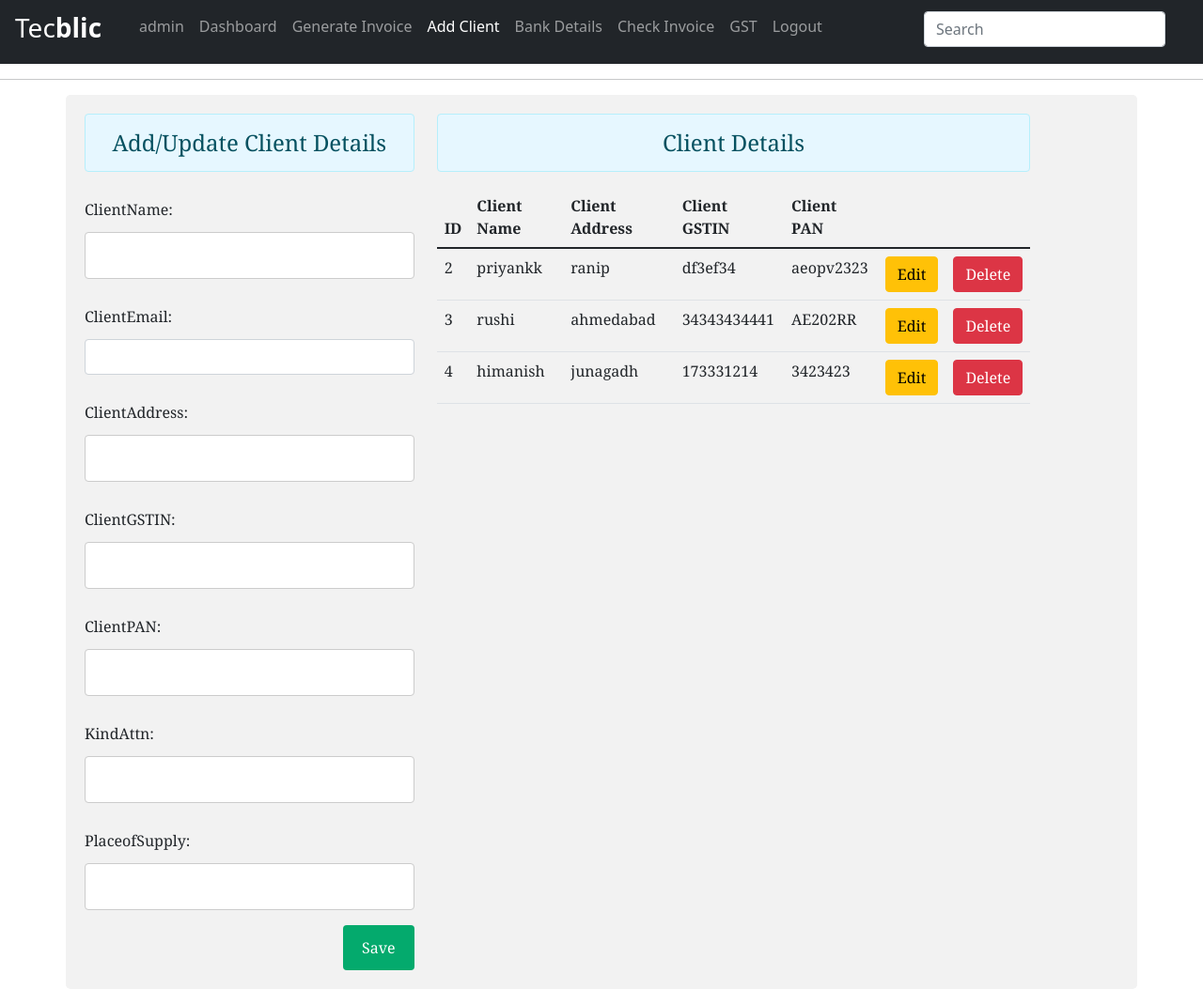
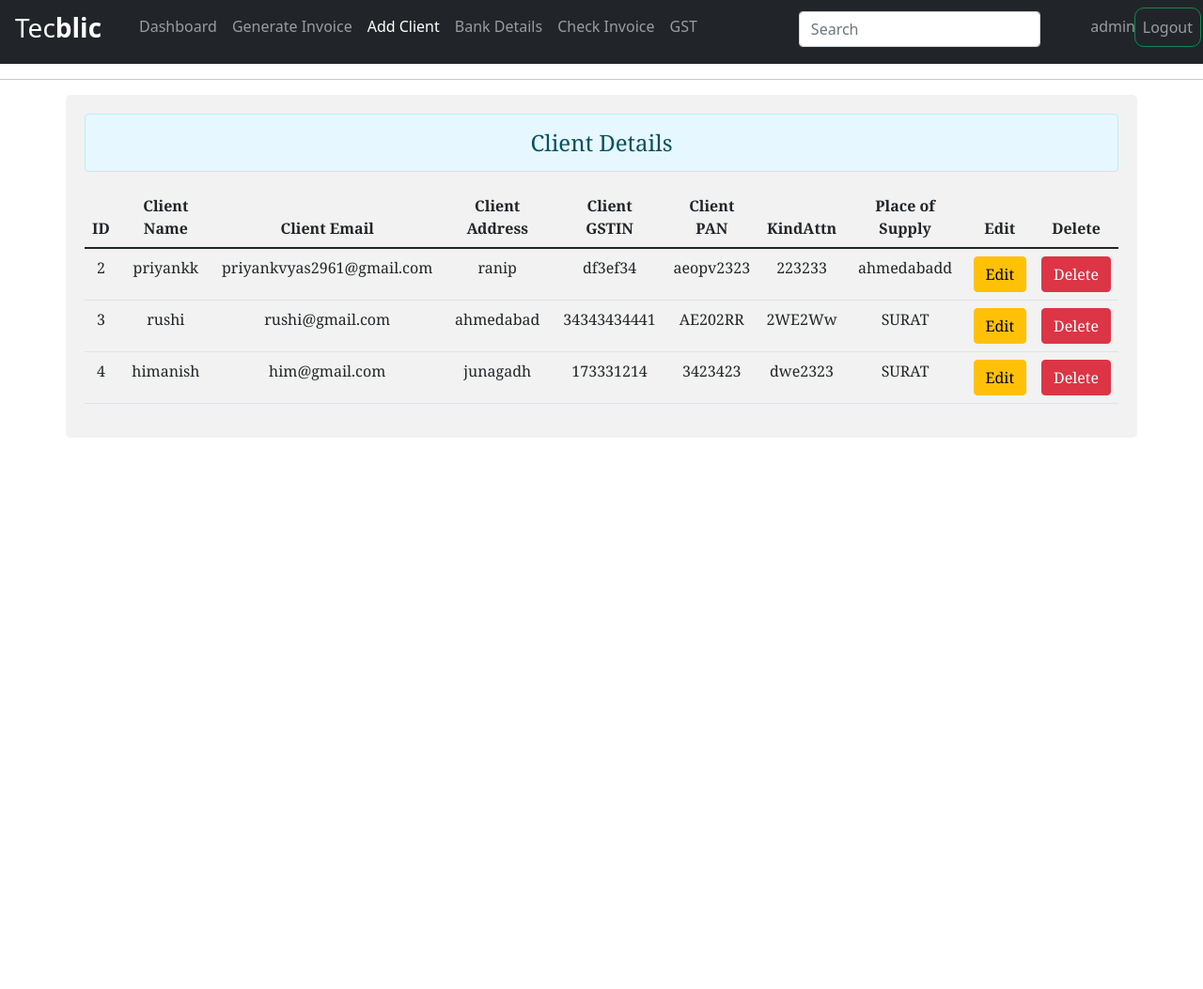
Before and after one commit to priyank-tecblic/tecblic-invoice-portal, a Django app: page /add in a window 1280 px wide. Shown: the whole page at 94% size. After the commit the page ends 466 px from the top, so only its background shows below. Run offline with Django 3.2, Linux system fonts and the light colour scheme; a user stored in the database is signed in; data comes from the database, SQL or seed files in the repository; some libraries are stand-ins or nearby versions.

Commit message:
add client edit button change

```diff
--- a/tecblicapp/templates/tecblicapp/add_client.html
+++ b/tecblicapp/templates/tecblicapp/add_client.html
@@ -9,7 +9,7 @@
     <link href="https://cdn.jsdelivr.net/npm/bootstrap@5.1.3/dist/css/bootstrap.min.css" rel="stylesheet" integrity="sha384-1BmE4kWBq78iYhFldvKuhfTAU6auU8tT94WrHftjDbrCEXSU1oBoqyl2QvZ6jIW3" crossorigin="anonymous">
     <script src="https://cdn.jsdelivr.net/npm/@popperjs/core@2.10.2/dist/umd/popper.min.js" integrity="sha384-7+zCNj/IqJ95wo16oMtfsKbZ9ccEh31eOz1HGyDuCQ6wgnyJNSYdrPa03rtR1zdB" crossorigin="anonymous"></script>
     <script src="https://cdn.jsdelivr.net/npm/bootstrap@5.1.3/dist/js/bootstrap.min.js" integrity="sha384-QJHtvGhmr9XOIpI6YVutG+2QOK9T+ZnN4kzFN1RtK3zEFEIsxhlmWl5/YESvpZ13" crossorigin="anonymous"></script>
-    <script src="jquery-3.6.0.min.js"></script>
+    <script src="static/jquery-3.6.0.min.js"></script>
     <script src="https://ajax.googleapis.com/ajax/libs/jquery/3.6.0/jquery.min.js"></script>
     <link rel="icon" type="image/x-icon" href="/static/tecblic.png">
 
@@ -94,7 +94,7 @@
 <hr>
 <div class="container">
 
-    <div class="row" style="font-family: Georgia, 'Times New Roman', Times, serif; ">
+    <!-- <div class="row" style="font-family: Georgia, 'Times New Roman', Times, serif; ">
         <div class="col-sm-4">
             <h4 class="text-center alert alert-info" style="background-color: #e6f7ff;">Add/Update Client Details</h4>
             <form id="form" action="add" method="POST">
@@ -103,30 +103,40 @@
                 {{form.as_p}}
                 <input type="submit" class="btn btn-success" id="btnsave" value="Save">
             </form>
-        </div>
-        <div class="col-sm-7" style="font-family: Georgia, 'Times New Roman', Times, serif;">
+        </div> -->
+        {% csrf_token %}
+        <div class="text-center" style="font-family: Georgia, 'Times New Roman', Times, serif;">
             <h4 class="text-center alert alert-info" style="background-color: #e6f7ff;">Client Details</h4>
             <table class="table table-hover">
                 <thead>
                     <tr>
                         <th scope="col">ID</th>
                         <th scope="col">Client Name</th>
+                        <th scope="col">Client Email</th>
                         <th scope="col">Client Address</th>
                         <th scope="col">Client GSTIN</th>
                         <th scope="col">Client PAN</th>
+                        <th scope="col">KindAttn</th>
+                        <th scope="col">Place of Supply</th>
+                        <th scope="col">Edit</th>
+                        <th scope="col">Delete</th>
 
                     </tr>
                 </thead>
                 <tbody id="tbody">
                     {% for cl in clientdetails %}
                     <tr>
-                        <td>{{ cl.id }}</td>
-                        <td>{{ cl.clientName }}</td>
-                        <td>{{ cl.clientAddress }}</td>
-                        <td>{{ cl.clientGSTIN }}</td>
-                        <td>{{ cl.clientPAN }}</td>
-                        <td><input type="button" data-sid="{{cl.id}}" class="btn btn-warning btn-edit" value="Edit"></td>
-                        <td><input type="button" data-sid="{{cl.id}}" class="btn btn-danger btn-del" value="Delete"></td>
+                        <!-- <td>{{ cl.id }}</td> -->
+                        <td id="id{{ cl.id }}">{{ cl.id }}</td>
+                        <td id="name{{ cl.id }}">{{ cl.clientName }}</td>
+                        <td id="email{{ cl.id }}">{{ cl.clientEmail }}</td>
+                        <td id="address{{ cl.id }}">{{ cl.clientAddress }}</td>
+                        <td id="gst{{ cl.id }}">{{ cl.clientGSTIN }}</td>
+                        <td id="pan{{ cl.id }}">{{ cl.clientPAN }}</td>
+                        <td id="kind{{ cl.id }}">{{ cl.kindAttn }}</td>
+                        <td id="place{{ cl.id }}">{{ cl.placeofSupply }}</td>
+                        <td><input type="button" data-sid="{{cl.id}}" id="e{{cl.id}}" class="button btn btn-warning btn-edit" value="Edit"></td>
+                        <td><input type="button" data-sid="{{cl.id}}" id="d{{cl.id}}" class="button btn btn-danger btn-del" value="Delete"></td>
 
                     </tr>
 
@@ -220,39 +230,107 @@
     $("tbody").on("click",".btn-edit",function(){
         console.log('edit butto clicked');
         let id=$(this).attr("data-sid");
+
+        console.log(id)
+        $('#name'+id).html('<input type="text" value="'+$('#name'+id).html()+'">')
+        $('#email'+id).html('<input type="text" value="'+$('#email'+id).html()+'">')
+        $('#address'+id).html('<input type="text" value="'+$('#address'+id).html()+'">')
+        $('#gst'+id).html('<input type="text" value="'+$('#gst'+id).html()+'">')
+        $('#pan'+id).html('<input type="text" value="'+$('#pan'+id).html()+'">')
+        $('#kind'+id).html('<input type="text" value="'+$('#kind'+id).html()+'">')
+        $('#place'+id).html('<input type="text" value="'+$('#place'+id).html()+'">')
+        $(this).val("Submit")
+        $('#d'+id).val("cancel")
+
+        $(this).attr('id', $(this).attr('id').replace('e', 's'));
+        $(this).attr('class', $(this).attr('class').replace('btn-edit', 'sub'));
+        $('#d'+id).addClass('cancel');
+        $('#d'+id).attr('class', $('#d'+id).attr('class').replace('btn-del', ' dd'));
+        $('#d'+id).attr('id', $('#d'+id).attr('id').replace('d', 'c'));
+        // console.log($('#name'+id).children()[0].value)
+
+    })
+
+    $("tbody").on("click",".cancel",function(){
+        // let id=$(this).attr("id");
+        // id = id.split("")[1]
+        // var address = $('#address'+id).children()[0].value
+        // var gstin = $('#gst'+id).children()[0].value
+        // var pan = $('#pan'+id).children()[0].value
+        // var name = $('#name'+id).children()[0].value
+        // var email = $('#email'+id).children()[0].value
+        // var kind = $('#kind'+id).children()[0].value
+        // var place = $('#place'+id).children()[0].value
+        // $('#address'+id).html(address)
+        // $('#gst'+id).html(gstin)
+        // $('#pan'+id).html(pan)
+        // $('#name'+id).html(name)
+        // $('#email'+id).html(email)
+        // $('#kind'+id).html(kind)
+        // $('#place'+id).html(place)
+        location.reload()
+    });
+    $("tbody").on("click",".sub",function(){
+
+        let id=$(this).attr("data-sid");
+        var address = $('#address'+id).children()[0].value
+        var gstin = $('#gst'+id).children()[0].value
+        var pan = $('#pan'+id).children()[0].value
+        var name = $('#name'+id).children()[0].value
+        var pan = $('#pan'+id).children()[0].value
+        var email = $('#email'+id).children()[0].value
+        var kind = $('#kind'+id).children()[0].value
+        var place = $('#place'+id).children()[0].value
+
         var csrf_token = $('input[name="csrfmiddlewaretoken"]').val();
+        console.log(id,address,csrf_token)
+        // mydata={cid:id,'csrfmiddlewaretoken':csrf_token}
+        mydata={'name':name,'address':address,'gstin':gstin,'pan':pan,'csrfmiddlewaretoken':csrf_token,'cli_id':id,'email':email,'kind':kind,'place':place}
+        console.log(mydata)
+                $.ajax({
+                    url:"{% url 'save' %}",
+                    method:"POST",
+                    data:mydata,
+                    success:function(data){
 
-        mydata={cid:id,'csrfmiddlewaretoken':csrf_token}
 
-        $.ajax({
-            url:"{% url 'edit' %}",
-            method:"POST",
-            data:mydata,
-            dataType:"json",
-            success:function(data){
-                console.log(data)
-                $("#client_id").val(data.id);
+                        if(data.status==0){
+                            console.log('your form not submitted')
+                        }
+                        else{
+                            console.log('form submitted successfully')
 
-                $("#nameid").val(data.name);
-                $("#addressid").val(data.address);
-                $("#gstinid").val(data.gstin);
-                $("#panid").val(data.pan);
-                $("#emailid").val(data.email);
-                $("#kindattnid").val(data.kind);
-                $("#placeid").val(data.place);
+                            location.reload();
+
+                        }
+
+                    }
+                })
+            }
+
+        // $.ajax({
+        //     url:"{% url 'edit' %}",
+        //     method:"POST",
+        //     data:mydata,
+        //     dataType:"json",
+        //     success:function(data){
+        //         console.log(data)
+        //         $("#client_id").val(data.id);
+
+        //         $("#nameid").val(data.name);
+        //         $("#addressid").val(data.address);
+        //         $("#gstinid").val(data.gstin);
+        //         $("#panid").val(data.pan);
+        //         $("#emailid").val(data.email);
+        //         $("#kindattnid").val(data.kind);
+        //         $("#placeid").val(data.place);
 
 
 
-            }
-        })
-    })
-
-
+        //     }
+        // })
+    );
 </script>
-
-
-
-
 
 </body>
 </html>
--- a/tecblicapp/templates/tecblicapp/navbar.html
+++ b/tecblicapp/templates/tecblicapp/navbar.html
@@ -11,15 +11,16 @@
         <h3 class="mx-3"> Tec<b>blic</b></h3>
       </a>
       <img src="" alt="">
-      <span class="nav-item nav-link" id="s1"> {{request.user}} </span>
       <a class="nav-item nav-link  " id="s2" href=" {% url 'home_page' %}">Dashboard</a>
       <a class="nav-item nav-link " id="s3" href="{% url 'invoice_details' %}">Generate Invoice</a>
       <a class="nav-item nav-link" id="s4" href="{% url 'client-detail' %}">Add Client</a>
       <a class="nav-item nav-link {% block BankDetail %}{% endblock  %}" id="s5" href="{% url 'bank-detail' %}">Bank Details</a>
       <a class="nav-item nav-link {% block CheckInvoice %}{% endblock  %}" id="s6" href="{% url 'check_invoices' %}">Check Invoice</a>
       <a class="nav-item nav-link {% block gst %}{% endblock  %}"  id="s7" href="{% url 'gst' %}">GST</a>
-      <a class="nav-item nav-link" href="{% url 'logout' %}">Logout</a>
       <form method="GET" action="/search"><input class="mt-1 form-control mr-sm-2" type="search" style="position: relative; left: 100px;" name="query" id="query" placeholder="Search" aria-label="Search"></form>
+
+      <span class="nav-item nav-link" style="position:absolute;right:5%;" id="s1"> {{request.user}} </span>
+      <a class="nav-item nav-link btn btn-outline-success" style="border-radius: 10px;position:absolute;right:2px;" href="{% url 'logout' %}">Logout</a>
     </div>
   </div>
 </nav>
```
Also changed, not shown: tecblicapp/templates/tecblicapp/invoice.html (+11 -7 lines).
